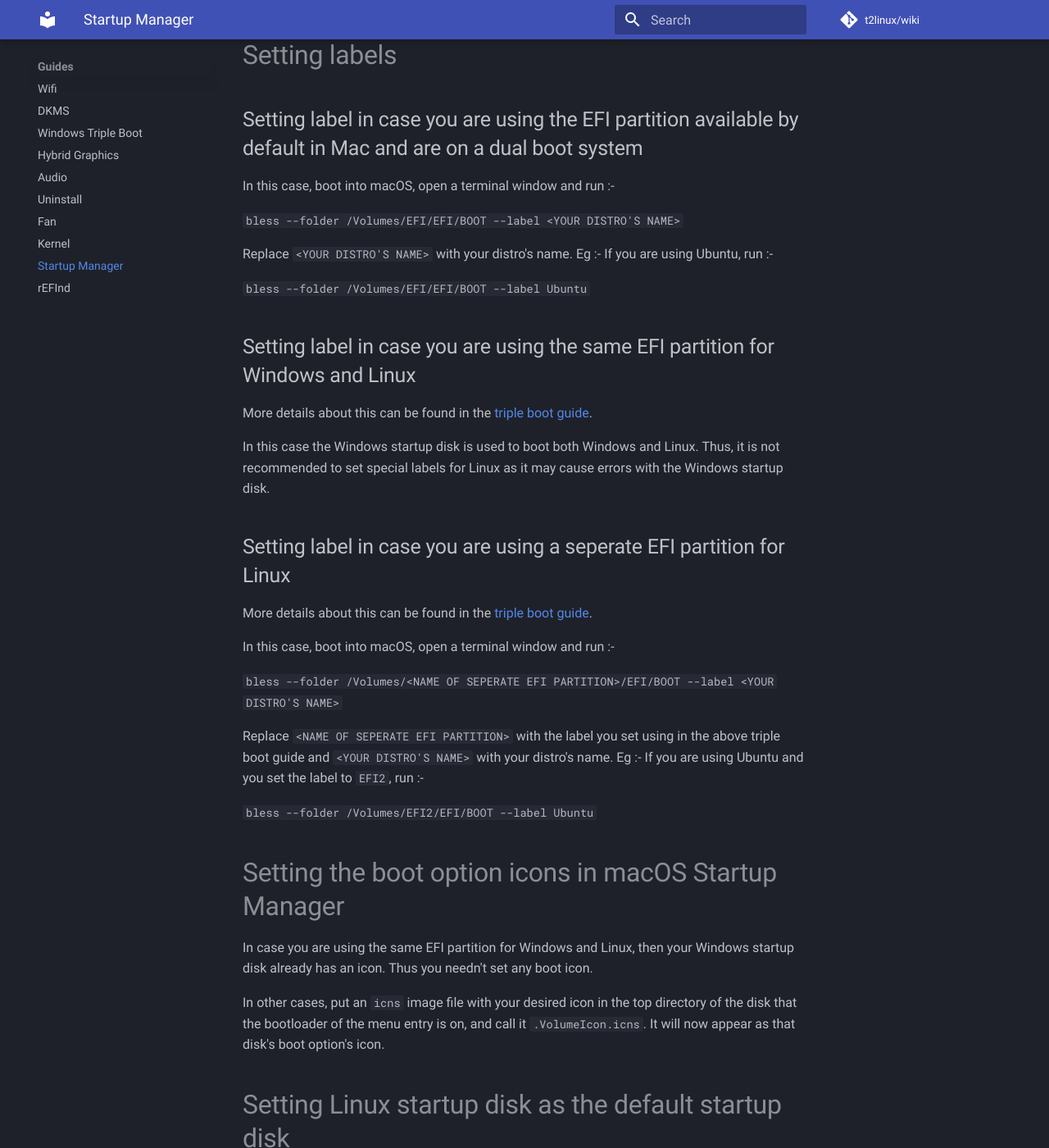
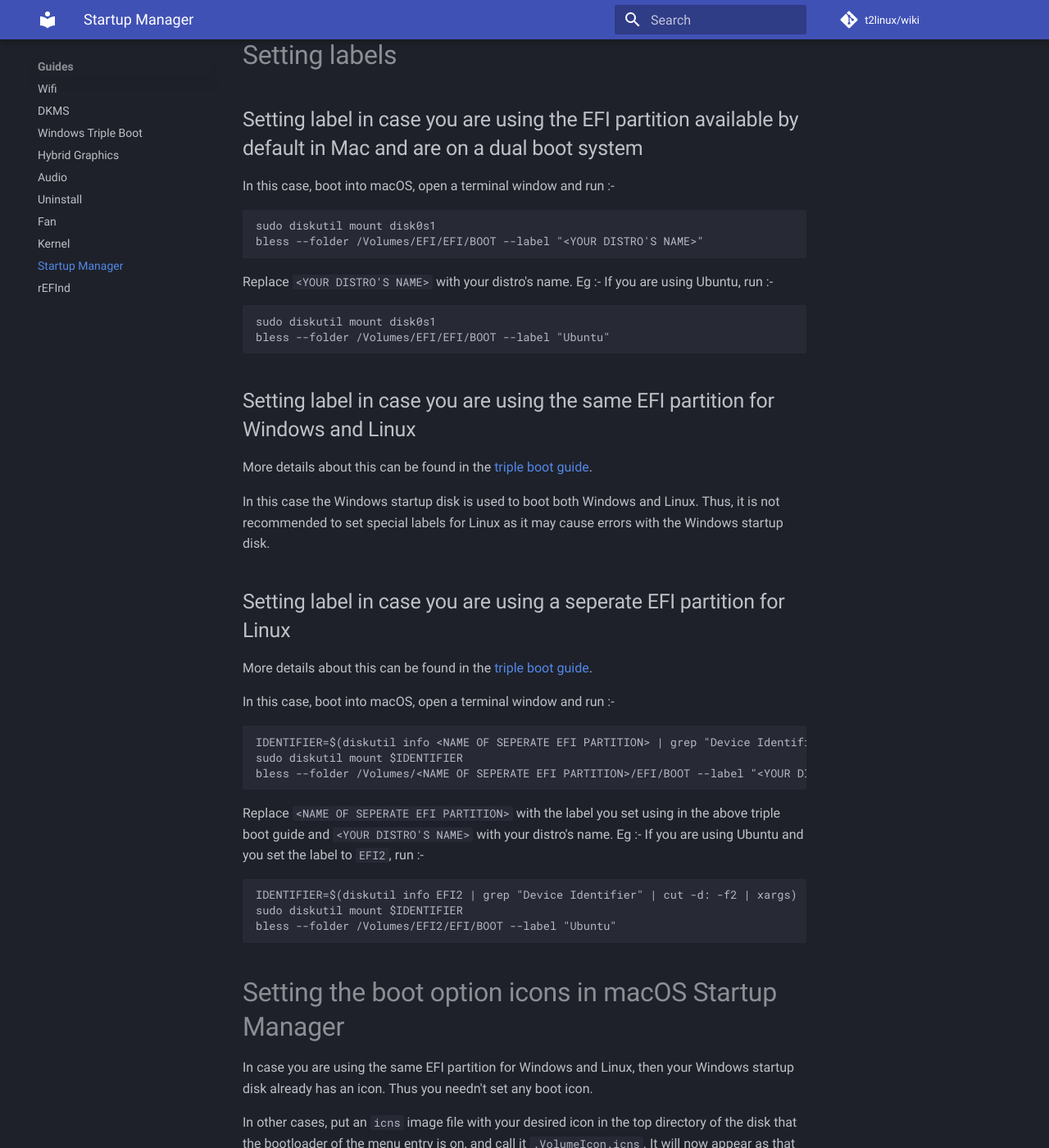
Before and after one commit to t2linux/wiki, an MkDocs documentation site: the page built from docs/guides/startup-manager.md, in a window 1280 px wide and 1400 px high, scrolled down 453 px. Shown: the whole window at 82% size. Built offline with MkDocs 1.6.1 and Material for MkDocs 9.7.7, drawn with Linux system fonts in a browser that asks for light colours; comment, search, counter and statistics services are not loaded.

Commit message:
And commands to mount the disk as well
The disk to be labeled has to be mounted as well first.

````diff
--- a/docs/guides/startup-manager.md
+++ b/docs/guides/startup-manager.md
@@ -10,11 +10,17 @@ The steps to perform the above tasks vary as per the way you have installed Linu
 
 In this case, boot into macOS, open a terminal window and run :-
 
-`bless --folder /Volumes/EFI/EFI/BOOT --label <YOUR DISTRO'S NAME>`
+```
+sudo diskutil mount disk0s1
+bless --folder /Volumes/EFI/EFI/BOOT --label "<YOUR DISTRO'S NAME>"
+```
 
 Replace `<YOUR DISTRO'S NAME>` with your distro's name. Eg :- If you are using Ubuntu, run :-
 
-`bless --folder /Volumes/EFI/EFI/BOOT --label Ubuntu`
+```
+sudo diskutil mount disk0s1
+bless --folder /Volumes/EFI/EFI/BOOT --label "Ubuntu"
+```
 
 ## Setting label in case you are using the same EFI partition for Windows and Linux
 
@@ -28,11 +34,19 @@ More details about this can be found in the [triple boot guide](https://wiki.t2l
 
 In this case, boot into macOS, open a terminal window and run :-
 
-`bless --folder /Volumes/<NAME OF SEPERATE EFI PARTITION>/EFI/BOOT --label <YOUR DISTRO'S NAME>`
+```
+IDENTIFIER=$(diskutil info <NAME OF SEPERATE EFI PARTITION> | grep "Device Identifier" | cut -d: -f2 | xargs)
+sudo diskutil mount $IDENTIFIER
+bless --folder /Volumes/<NAME OF SEPERATE EFI PARTITION>/EFI/BOOT --label "<YOUR DISTRO'S NAME>"
+```
 
 Replace `<NAME OF SEPERATE EFI PARTITION>` with the label you set using in the above triple boot guide and `<YOUR DISTRO'S NAME>` with your distro's name. Eg :- If you are using Ubuntu and you set the label to `EFI2`, run :-
 
-`bless --folder /Volumes/EFI2/EFI/BOOT --label Ubuntu`
+```
+IDENTIFIER=$(diskutil info EFI2 | grep "Device Identifier" | cut -d: -f2 | xargs)
+sudo diskutil mount $IDENTIFIER
+bless --folder /Volumes/EFI2/EFI/BOOT --label "Ubuntu"
+```
 
 # Setting the boot option icons in macOS Startup Manager
 
````
